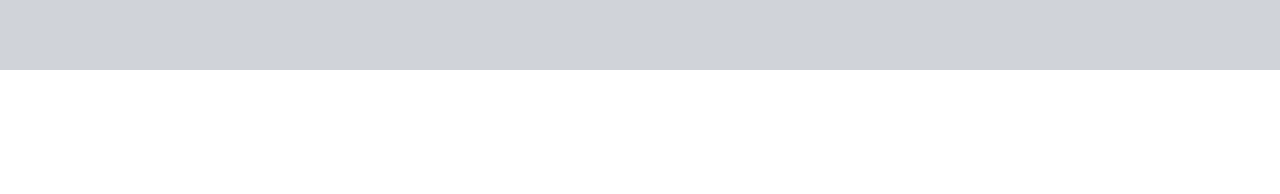
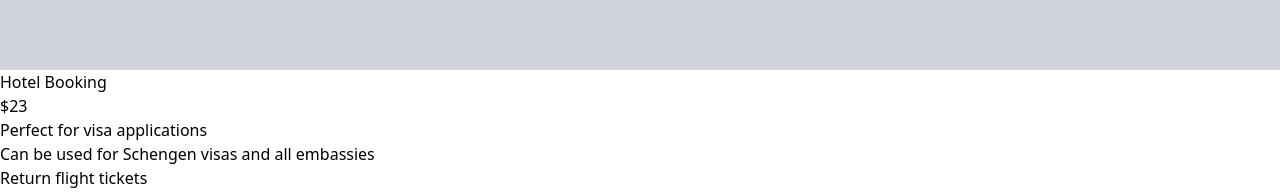
Before and after one commit to llatifah99/web-travel, a React (Vite) app: page / in a window 1280 px wide. Shown: the part 3130-3324 px from the top of the page. Before the commit the page ends 3200 px from the top, so only its background shows below. Built offline with nearby package versions, Linux system fonts and the light colour scheme.

Commit message:
price page and dummy data

```diff
--- a/src/App.jsx
+++ b/src/App.jsx
@@ -3,6 +3,7 @@ import { Menu, X, HandHeart, Zap } from "lucide-react";
 import WhyChooseUs from "./page/WhyChooseUs";
 import HowToAccess from "./page/HowToAccess";
 import OurServices from "./page/OurServices";
+import Price from "./page/Price";
 
 function App() {
   const [isOpen, setIsOpen] = useState(false);
@@ -105,6 +106,7 @@ function App() {
       <WhyChooseUs />
       <HowToAccess />
       <OurServices />
+      <Price></Price>
     </>
   );
 }
--- /dev/null
+++ b/src/page/Price.jsx
@@ -0,0 +1,33 @@
+const Price = () => {
+  const priceList = [
+    {
+      key: 1,
+      title: "Hotel Booking",
+      price: 23,
+      features:
+        "Perfect for visa applications.Can be used for Schengen visas and all embassies.Return flight tickets.Flights to all countries worldwide.",
+    },
+  ];
+
+  const poins = priceList[0].features.split(".");
+  console.log(poins);
+  return (
+    <>
+      <div>
+        <div>
+          <h1>{priceList[0].title}</h1>
+          <h2>${priceList[0].price}</h2>
+          <div>
+            <ul>
+              {poins.map((item) => (
+                <li>{item}</li>
+              ))}
+            </ul>
+          </div>
+        </div>
+      </div>
+    </>
+  );
+};
+
+export default Price;
```
